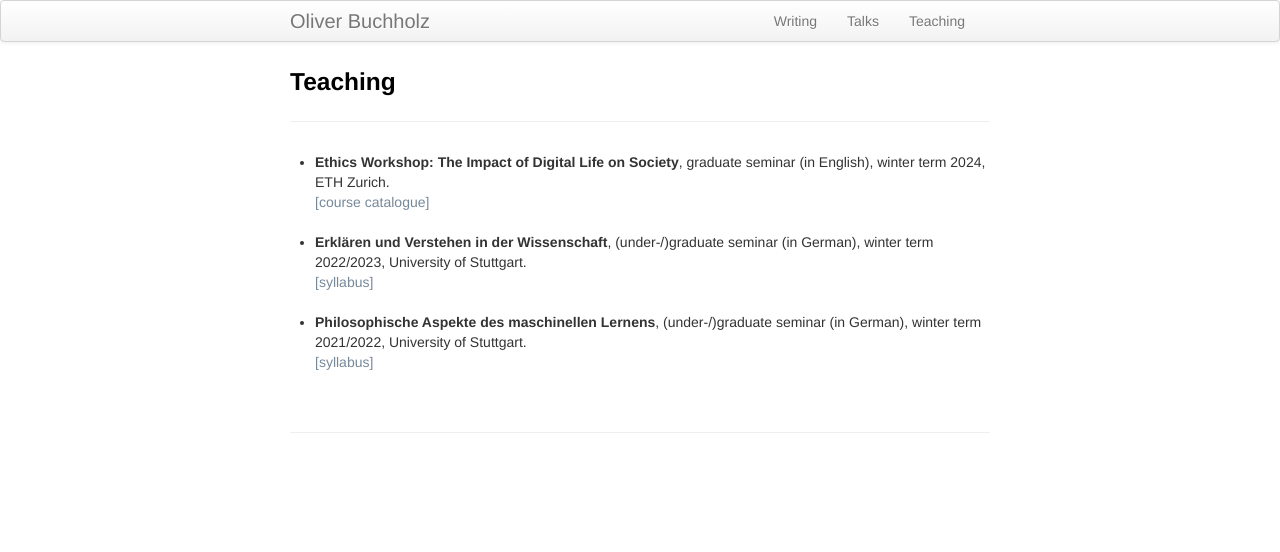
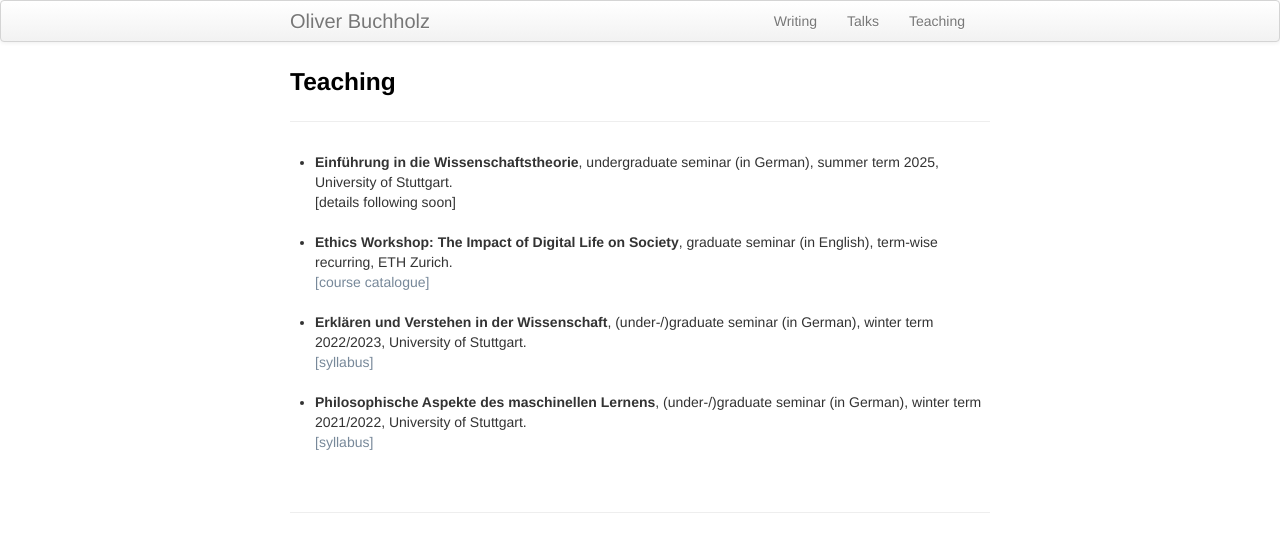
Before and after one commit to oliverbuchholz/oliverbuchholz.github.io, a Jekyll site: the page built from pages/teaching.md, in a window 1280 px wide. Shown: the top 552 px of the page. Built offline with Jekyll 4.4.1, drawn with Linux system fonts in a browser that asks for light colours.

Commit message:
added seminar Stgt

```diff
--- a/pages/teaching.md
+++ b/pages/teaching.md
@@ -6,7 +6,11 @@ description: Oliver Buchholz | Teaching
 
 <ul>
 <li>
-<b>Ethics Workshop: The Impact of Digital Life on Society</b>, graduate seminar (in English), winter term 2024, ETH Zurich.<br><a href= "https://www.vvz.ethz.ch/Vorlesungsverzeichnis/lerneinheit.view?semkez=2024W&ansicht=KATALOGDATEN&lerneinheitId=182672&lang=en" target= "_blank">[course catalogue]</a><br><br>
+<b>Einführung in die Wissenschaftstheorie</b>, undergraduate seminar (in German), summer term 2025, University of Stuttgart.<br>[details following soon]<br><br>
+</li>
+
+<li>
+<b>Ethics Workshop: The Impact of Digital Life on Society</b>, graduate seminar (in English), term-wise recurring, ETH Zurich.<br><a href= "https://www.vvz.ethz.ch/Vorlesungsverzeichnis/lerneinheit.view?semkez=2024W&ansicht=KATALOGDATEN&lerneinheitId=182672&lang=en" target= "_blank">[course catalogue]</a><br><br>
 </li>
 
 <li>
```
